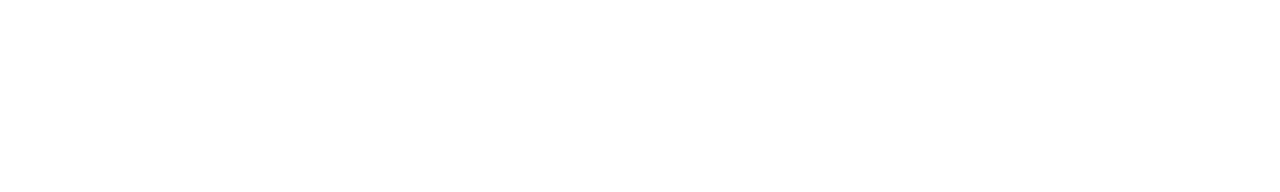
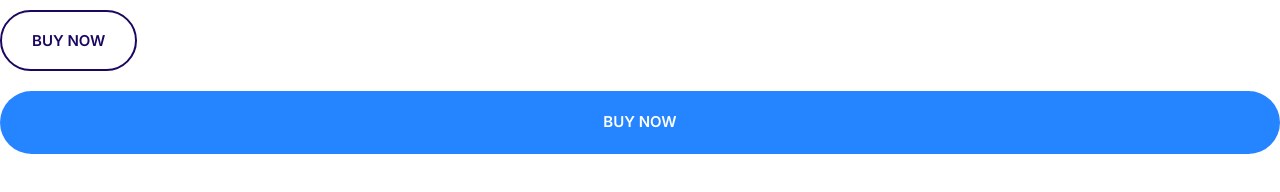
Before and after one commit to maria-noaptes/Moshify, a plain HTML site: page index.html in a window 1280 px wide. Drawn offline with Linux system fonts and the light colour scheme.

Commit message:
Add buttons

```diff
--- a/css/styles.css
+++ b/css/styles.css
@@ -4,6 +4,10 @@
   --color-accent: #ff3400;
   --color-headings: #1b0760;
   --color-body: #918ca4;
+}
+
+*, *::after, *::before {
+    box-sizing: border-box;
 }
 
 /*Typography*/
@@ -163,3 +167,62 @@ a {
   justify-content: center;
   align-items: center;
 }
+
+.btn {
+    border-radius: 40px;
+    border: 0;
+    cursor: pointer;
+    font-size: 1.8rem;
+    font-weight: 600;
+    padding: 2rem 3rem;
+    text-align: center;
+    text-transform: uppercase;
+    white-space: nowrap;
+    margin: 1rem 0;
+}
+
+.btn--primary {
+    background: var(--colour-primary);
+    color: #fff;
+}
+
+.btn--secondary {
+    background: var(--color-secondary);
+    color:#fff;
+}
+
+.btn--accent {
+    background: var(--color-accent);
+    color: #fff;
+}
+
+.btn--primary:hover {
+    background: #3a8ffd;
+}
+.btn--secondary:hover {
+    background: #00c8eb;
+}
+.btn--accent:hover {
+    background: #ec3000;
+}
+.btn--block {
+    width: 100%;
+    display: inline-block;
+}
+
+.btn--outline {
+    background: #fff;
+    color: var(--color-headings);
+    border: 2px solid var(--color-headings);
+}
+
+.btn--outline:hover {
+    background: var(--color-headings);
+    color:#fff;
+}
+
+@media screen and (min-width:1024px) {
+    .btn {
+        font-size: 1.5rem;
+    }
+}
--- a/index.html
+++ b/index.html
@@ -15,6 +15,7 @@
     <link rel="stylesheet" href="css/styles.css" />
   </head>
   <body>
-
+    <button class="btn btn--outline">Buy Now</button>
+    <a href="#" class="btn btn--primary btn--block">Buy Now</a>
   </body>
 </html>
```
